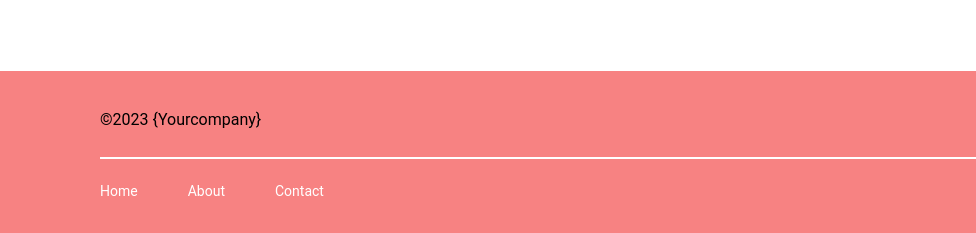
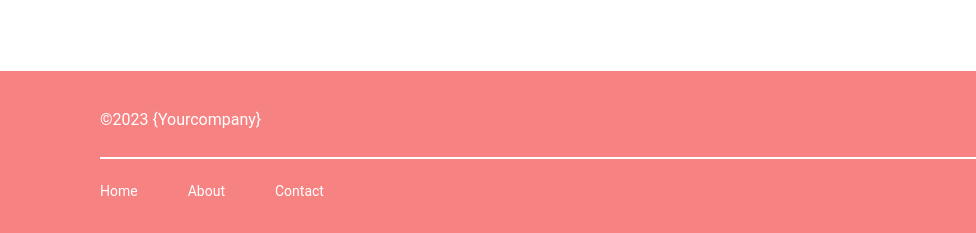
Before and after one commit to AlexandreMendonca1969/landing-page-errors-master, a plain HTML site: page index.html in a window 1280 px wide. Shown: the part 1288-1521 px from the top of the page, 0-976 px from the left. Drawn offline with Linux system fonts and the light colour scheme.

Commit message:
Retirada do style da span do HTML para o CSS

```diff
--- a/style.css
+++ b/style.css
@@ -114,6 +114,10 @@ div .ancora {
   padding: 10px 100px;
 }
 
+span {
+  color: white;
+}
+
 .footer-content {
   display: flex;
   justify-content: space-between;
```
